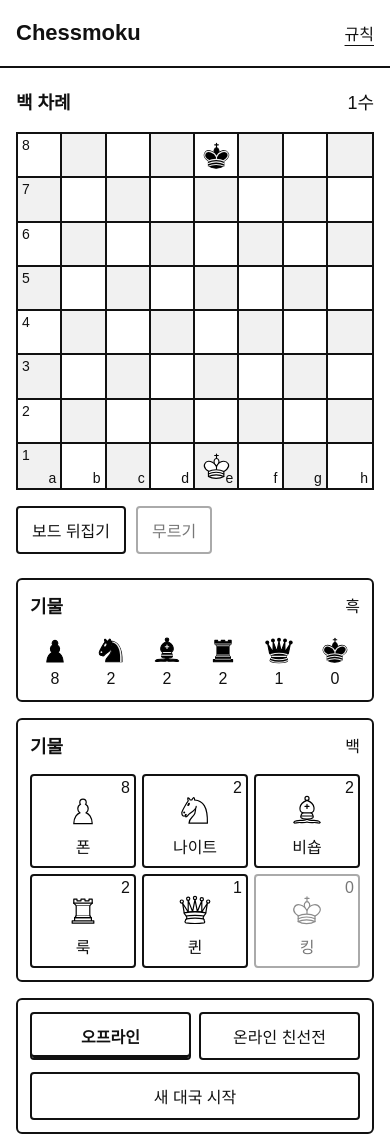
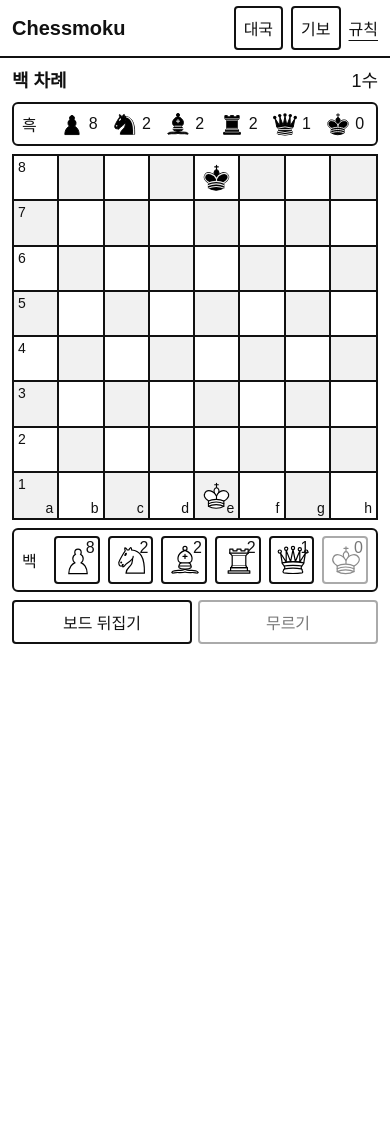
Before and after one commit to d1n-0/Chessmoku, a website: page server/pages/index.html in a window 390 px wide. Shown: the top 1137 px of the page. After the commit the page ends 844 px from the top, so only its background shows below. Drawn offline with Linux system fonts and the light colour scheme; a web font is replaced by a local one.

Commit message:
style: fit board and reserves in viewport with responsive side panels
Co-authored-by: Codex <codex@openai.com>

```diff
--- a/public/js/game-controller.js
+++ b/public/js/game-controller.js
@@ -9,6 +9,7 @@ import {
 import { createConnection } from "./connection.js";
 import { $ } from "./ui/dom.js";
 import { toast, confirmAction, bindDialogs } from "./ui/dialogs.js";
+import { bindLayout } from "./ui/layout.js";
 import { createGameView } from "./ui/game-view.js";
 
 export function startGame() {
@@ -22,6 +23,7 @@ export function startGame() {
     connected = false,
     pending = false;
   bindDialogs();
+  const { closePanel } = bindLayout();
   function saveLocal() {
     localGame = game;
     saveLocalGame(game);
@@ -123,6 +125,7 @@ export function startGame() {
     render();
   };
   function resetLocal() {
+    closePanel();
     undoStack = [];
     game = newGame();
     selection = null;
@@ -176,7 +179,10 @@ export function startGame() {
         game = msg.game;
         if (hadResult && game.result) preserveResultDialog(game.result);
         if (oldVersion !== room.version) selection = null;
-        if (firstJoin) flipped = room.color === "b";
+        if (firstJoin) {
+          flipped = room.color === "b";
+          closePanel();
+        }
         render();
       } else if (msg.type === "left") {
         setSession(null);
--- /dev/null
+++ b/public/js/ui/layout.js
@@ -0,0 +1,40 @@
+import { $ } from "./dom.js";
+
+// Move the existing controls into a dialog on compact screens, preserving their
+// event handlers and live game state. Never duplicate IDs or create a second UI.
+export function bindLayout() {
+  const dialog = $("panel-dialog");
+  const compact = matchMedia("(max-width: 899px)");
+  const panels = [
+    {
+      button: $("open-mode"),
+      slot: $("mode-slot"),
+      panel: document.querySelector(".mode-panel"),
+      label: "대국 설정",
+    },
+    {
+      button: $("open-history"),
+      slot: $("history-slot"),
+      panel: document.querySelector(".history-panel"),
+      label: "기보",
+    },
+  ];
+  function restore() {
+    for (const { slot, panel } of panels) slot.append(panel);
+  }
+  for (const { button, panel, label } of panels) {
+    button.onclick = () => {
+      restore();
+      $("panel-content").append(panel);
+      dialog.setAttribute("aria-label", label);
+      dialog.showModal();
+    };
+  }
+  $("close-panel").onclick = () => dialog.close();
+  dialog.addEventListener("close", restore);
+  compact.addEventListener("change", () => {
+    dialog.close();
+    restore();
+  });
+  return { closePanel: () => dialog.close() };
+}
--- a/public/js/ui/reserves.js
+++ b/public/js/ui/reserves.js
@@ -3,11 +3,9 @@ import { $, asset } from "./dom.js";
 
 export function renderReserves({ game, selection, mode, room, canAct }) {
   const c = mode === "online" && room?.color ? room.color : game.turn;
-  $("reserve-color").textContent =
-    `${colorName(c)}${mode === "online" && room?.color ? " · 나" : ""}`;
+  $("reserve-color").textContent = colorName(c);
   const opponent = other(c);
-  $("opponent-color").textContent =
-    `${colorName(opponent)}${room?.color ? " · 상대" : ""}`;
+  $("opponent-color").textContent = colorName(opponent);
   $("opponent-reserves").replaceChildren();
   for (const type of TYPES) {
     const piece = document.createElement("div");
--- a/public/styles/game.css
+++ b/public/styles/game.css
@@ -1,18 +1,42 @@
+/* Keep the board and both hands together; ancillary panels use side columns. */
+.topbar {
+  max-width: 1320px;
+  min-height: 56px;
+  padding: 8px 16px;
+}
+.topbar nav {
+  gap: 12px;
+  align-items: center;
+}
 .game-layout {
-  max-width: 1120px;
-  margin: 28px auto;
-  padding: 0 24px;
+  max-width: 1320px;
+  margin: 12px auto;
+  padding: 0 16px;
   display: grid;
-  grid-template-columns: minmax(0, 680px) 320px;
-  gap: 32px;
+  grid-template-columns: minmax(190px, 230px) minmax(0, 1fr) minmax(
+      210px,
+      250px
+    );
+  gap: 16px;
   align-items: start;
 }
+.arena {
+  width: min(100%, max(240px, calc(100dvh - 300px)));
+  justify-self: center;
+  display: flex;
+  flex-direction: column;
+  gap: 8px;
+}
 .arena,
-.sidebar {
+.mode-sidebar,
+.history-sidebar {
   min-width: 0;
 }
+.mobile-panel-toggle {
+  display: none;
+}
 .turn-banner {
-  height: 44px;
+  height: 28px;
   display: flex;
   align-items: flex-start;
   justify-content: space-between;
@@ -104,28 +128,23 @@
 .board-toolbar {
   display: flex;
   flex-wrap: wrap;
-  gap: 10px;
-  margin-top: 16px;
+  gap: 6px;
+  margin-top: 0;
 }
 #status-detail {
-  margin: 16px 0 0;
-}
-.sidebar {
-  display: flex;
-  flex-direction: column;
-  gap: 20px;
+  margin: 0;
 }
 .panel {
   border: 2px solid #111;
   border-radius: 6px;
-  padding: 16px;
+  padding: 12px;
   background: #fff;
 }
 .panel-title {
   display: flex;
   align-items: center;
   justify-content: space-between;
-  margin-bottom: 16px;
+  margin-bottom: 10px;
   gap: 12px;
 }
 h2 {
@@ -169,24 +188,24 @@ input {
 }
 .reserves {
   display: grid;
-  grid-template-columns: repeat(3, 1fr);
+  grid-template-columns: repeat(6, minmax(0, 1fr));
   gap: 8px;
 }
 .reserve {
-  padding: 8px 4px;
+  padding: 4px;
   position: relative;
   display: grid;
   justify-items: center;
   gap: 6px;
 }
 .reserve img {
-  width: 44px;
-  height: 44px;
+  width: 36px;
+  height: 36px;
 }
 .reserve .count {
   position: absolute;
-  right: 6px;
-  top: 5px;
+  right: 3px;
+  top: 1px;
 }
 .reserve.selected {
   box-shadow: inset 0 0 0 2px #111;
@@ -206,7 +225,7 @@ input {
   padding-bottom: 12px;
 }
 .history {
-  height: 150px;
+  height: clamp(100px, calc(100dvh - 280px), 480px);
   overflow: auto;
   scrollbar-width: thin;
 }
@@ -230,90 +249,105 @@ input {
 .history-actions {
   display: flex;
   justify-content: space-between;
-  gap: 10px;
+  flex-wrap: wrap;
+  gap: 6px;
   padding-top: 12px;
   border-top: 2px solid #111;
 }
-@media (max-width: 850px) {
-  .game-layout {
-    grid-template-columns: minmax(0, 1fr) 280px;
-    gap: 20px;
-    padding: 0 16px;
-  }
-  .topbar {
-    padding: 20px 16px;
-  }
-  .panel {
-    padding: 12px;
-  }
-}
-@media (max-width: 680px) {
-  .topbar {
-    min-height: 68px;
-    padding: 16px;
-  }
-  .brand {
-    font-size: 22px;
-  }
-  .game-layout {
-    grid-template-columns: 1fr;
-    margin: 20px auto;
-    gap: 24px;
-  }
-  .sidebar {
-    gap: 16px;
-  }
-  .mode-panel {
-    order: 2;
-  }
-  .history-panel {
-    order: 3;
-  }
-  .reserves {
-    grid-template-columns: repeat(3, 1fr);
-    gap: 6px;
-  }
-  .reserve {
-    padding: 8px 0;
-  }
-  .reserve img {
-    width: 36px;
-    height: 36px;
-    margin-top: 8px;
-  }
-  .reserve .name {
-    font-size: 16px;
-  }
-  .reserve .count {
-    right: 4px;
-    top: 3px;
-    font-size: 16px;
-  }
-  .coord {
-    font-size: 14px;
-  }
-}
-
 .opponent-reserves {
   display: grid;
   grid-template-columns: repeat(6, minmax(0, 1fr));
   gap: 6px;
 }
-.held-piece {
-  display: flex;
-  flex-direction: column;
-  align-items: center;
-  gap: 4px;
-}
-.held-piece img {
-  width: 32px;
-  height: 32px;
-}
 #room-queue {
   padding-left: 24px;
-  max-height: 160px;
+  max-height: min(160px, 25dvh);
   overflow-y: auto;
 }
 #room-queue:empty {
   display: none;
 }
+
+/* Each hand is one horizontal strip instead of a separate tall card. */
+.arena .panel {
+  padding: 6px 8px;
+  display: grid;
+  grid-template-columns: 24px minmax(0, 1fr);
+  align-items: center;
+  gap: 8px;
+}
+.arena .panel-title {
+  margin: 0;
+  font-size: 16px;
+}
+.arena .panel-title h2 {
+  display: none;
+}
+.held-piece {
+  display: flex;
+  align-items: center;
+  flex-direction: row;
+  justify-content: center;
+  gap: 3px;
+}
+.held-piece img {
+  width: 28px;
+  height: 28px;
+}
+.reserve .name {
+  position: absolute;
+  width: 1px;
+  height: 1px;
+  overflow: hidden;
+  clip-path: inset(50%);
+}
+.board-toolbar button {
+  padding: 8px;
+  flex: 1;
+  white-space: nowrap;
+}
+.history-actions button {
+  flex: 1;
+  padding: 8px;
+  white-space: nowrap;
+}
+#panel-dialog {
+  padding: 16px;
+}
+#panel-dialog .panel {
+  border: 0;
+  padding: 0;
+}
+#panel-dialog .history {
+  height: min(45dvh, 400px);
+}
+#close-panel {
+  margin: -8px -8px 8px auto;
+}
+@media (max-width: 899px) {
+  .topbar {
+    padding: 6px 12px;
+  }
+  .brand {
+    font-size: 20px;
+  }
+  .topbar nav {
+    gap: 8px;
+  }
+  .mobile-panel-toggle {
+    display: inline-block;
+    padding: 8px;
+  }
+  .game-layout {
+    display: block;
+    margin: 8px auto;
+    padding: 0 12px;
+  }
+  .arena {
+    margin: auto;
+  }
+  .mode-sidebar,
+  .history-sidebar {
+    display: none;
+  }
+}
--- a/server/pages/index.html
+++ b/server/pages/index.html
@@ -12,29 +12,26 @@
   <body>
     <header class="topbar">
       <a class="brand" href="/">Chessmoku</a>
-      <nav><a href="/rules" target="_blank" rel="noopener">규칙</a></nav>
+      <nav>
+        <button
+          id="open-mode"
+          class="mobile-panel-toggle"
+          aria-haspopup="dialog"
+        >
+          대국
+        </button>
+        <button
+          id="open-history"
+          class="mobile-panel-toggle"
+          aria-haspopup="dialog"
+        >
+          기보
+        </button>
+        <a href="/rules" target="_blank" rel="noopener">규칙</a>
+      </nav>
     </header>
     <main class="game-layout">
-      <section class="arena" aria-label="대국 보드">
-        <div class="turn-banner" aria-live="polite">
-          <strong id="status-title"></strong><span id="turn-number"></span>
-        </div>
-        <div class="board-frame">
-          <div
-            id="board"
-            class="board"
-            role="group"
-            aria-label="Chessmoku 8 곱하기 8 보드"
-          ></div>
-        </div>
-        <div class="board-toolbar">
-          <button id="flip-board">보드 뒤집기</button
-          ><button id="undo">무르기</button
-          ><button id="reopen-result" hidden>결과 · 재대국</button>
-        </div>
-        <p id="status-detail" role="status" hidden></p>
-      </section>
-      <aside class="sidebar">
+      <aside id="mode-slot" class="mode-sidebar">
         <section class="panel mode-panel" aria-label="대국 모드">
           <div class="mode-tabs">
             <button id="local-mode" class="active">오프라인</button
@@ -72,6 +69,11 @@
             </div>
           </div>
         </section>
+      </aside>
+      <section class="arena" aria-label="대국 보드">
+        <div class="turn-banner" aria-live="polite">
+          <strong id="status-title"></strong><span id="turn-number"></span>
+        </div>
         <section class="panel opponent-panel" aria-label="상대 보관 기물">
           <div class="panel-title">
             <h2>기물</h2>
@@ -79,6 +81,14 @@
           </div>
           <div id="opponent-reserves" class="opponent-reserves"></div>
         </section>
+        <div class="board-frame">
+          <div
+            id="board"
+            class="board"
+            role="group"
+            aria-label="Chessmoku 8 곱하기 8 보드"
+          ></div>
+        </div>
         <section class="panel reserve-panel">
           <div class="panel-title">
             <h2>기물</h2>
@@ -86,6 +96,14 @@
           </div>
           <div id="reserves" class="reserves"></div>
         </section>
+        <div class="board-toolbar">
+          <button id="flip-board">보드 뒤집기</button
+          ><button id="undo">무르기</button
+          ><button id="reopen-result" hidden>결과 · 재대국</button>
+        </div>
+        <p id="status-detail" role="status" hidden></p>
+      </section>
+      <aside id="history-slot" class="history-sidebar">
         <section class="panel history-panel">
           <div class="panel-title">
             <h2>기보</h2>
@@ -102,6 +120,10 @@
         </section>
       </aside>
     </main>
+    <dialog id="panel-dialog" aria-label="대국 정보">
+      <button id="close-panel" class="close" aria-label="닫기">×</button>
+      <div id="panel-content"></div>
+    </dialog>
     <div id="toast" class="toast" role="status" hidden></div>
     <dialog id="confirm-dialog">
       <h2 id="confirm-title"></h2>
```
Also changed, not shown: test/browser/game.spec.js (+42 -0 lines), README.md.
